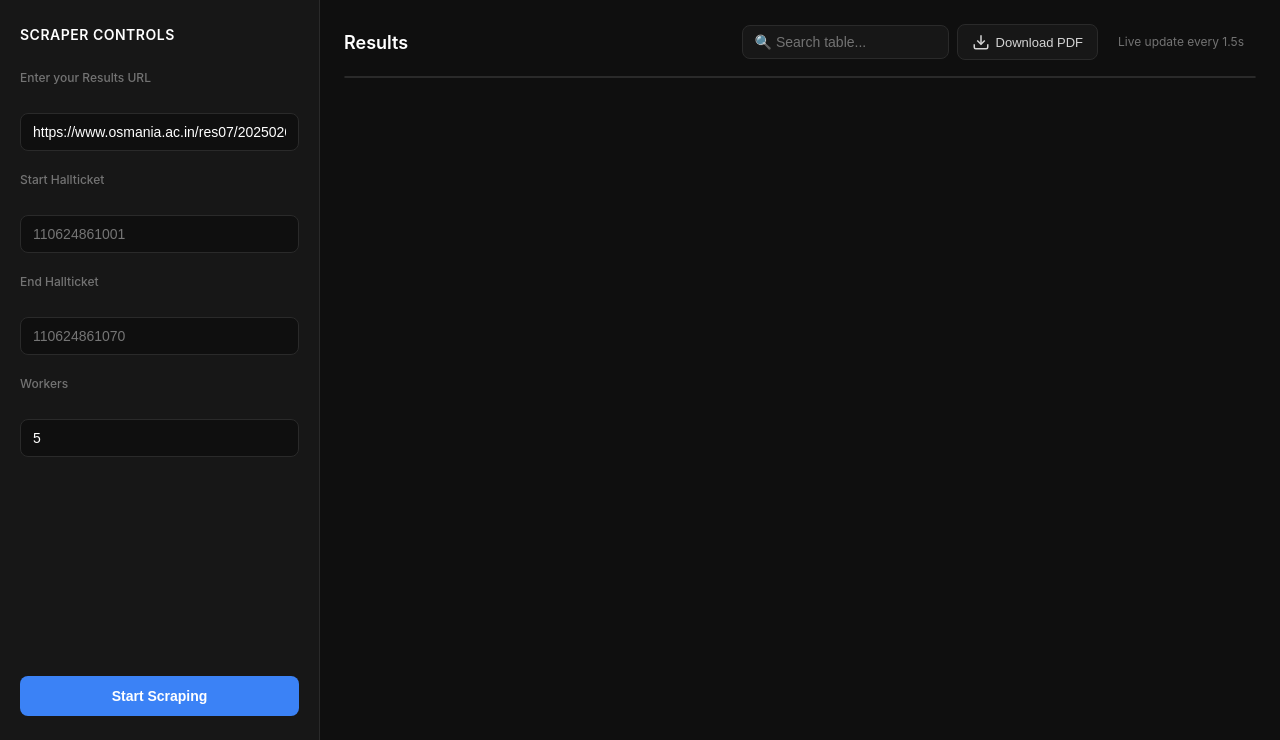
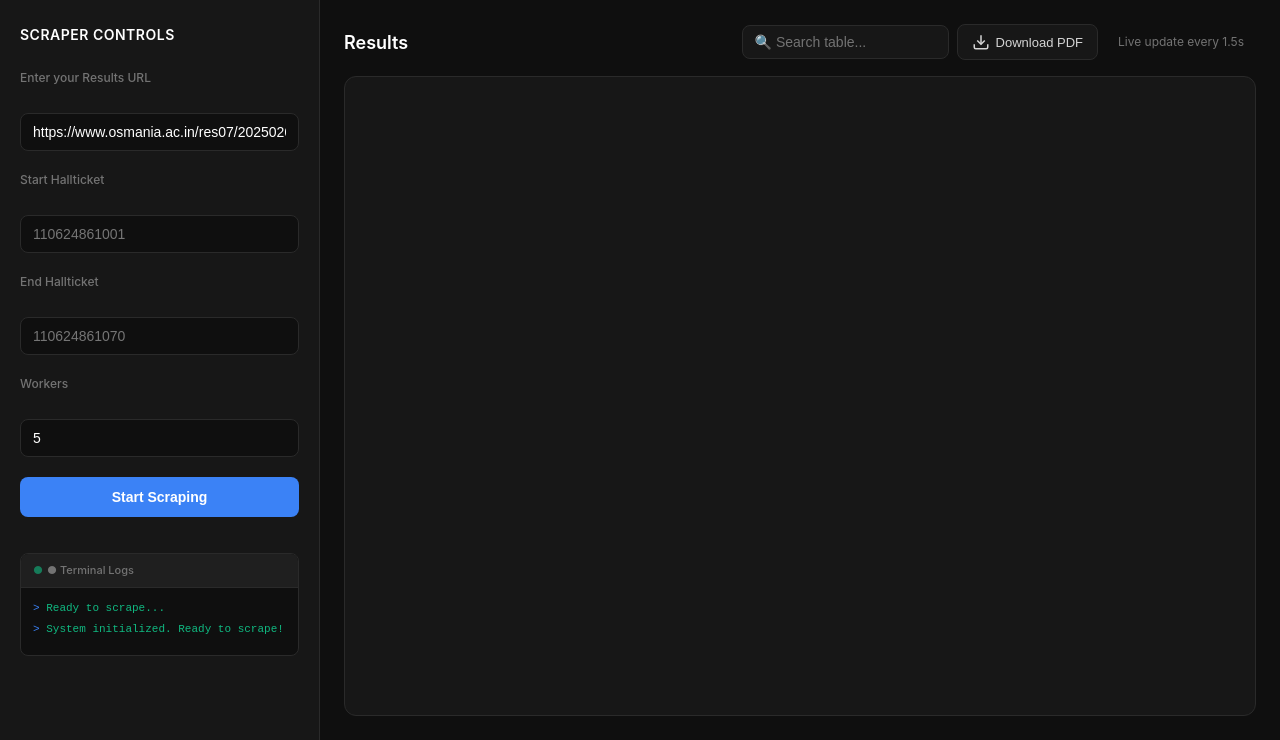
Before and after one commit to charanaerpula23-boop/ouresults_scrapper, a Flask app: page / in a window 1280 px wide. Shown: the part 60-800 px from the top of the page. Run offline with Flask 3, Linux system fonts and the light colour scheme; data that the repository does not hold is empty; some libraries are stand-ins or nearby versions.

Commit message:
Complete UI overhaul: Fixed scrollable table, added live terminal logs, improved minimalist design

```diff
--- a/app.py
+++ b/app.py
@@ -142,5 +142,10 @@ def get_results():
     return jsonify({"headers": headers, "rows": rows})
 
 
+@app.route("/logs")
+def get_logs():
+    return jsonify({"logs": logs})
+
+
 if __name__ == "__main__":
     app.run(debug=True)
--- a/static/app.js
+++ b/static/app.js
@@ -1,10 +1,34 @@
 // Store all data globally for search
 let allResultsData = { headers: [], rows: [] };
+let isScrapingActive = false;
+
+// Terminal logging
+function addTerminalLog(message) {
+  const terminalLogs = document.getElementById('terminalLogs');
+  const logLine = document.createElement('div');
+  logLine.className = 'terminal-line';
+  logLine.textContent = message;
+  terminalLogs.appendChild(logLine);
+
+  // Auto-scroll to bottom
+  terminalLogs.scrollTop = terminalLogs.scrollHeight;
+
+  // Keep only last 50 logs
+  const logs = terminalLogs.querySelectorAll('.terminal-line');
+  if (logs.length > 50) {
+    logs[0].remove();
+  }
+}
 
 function startScrape() {
+  isScrapingActive = true;
   document.getElementById("btnText").innerText = "Scraping...";
   document.getElementById("loader").classList.remove("hidden");
   document.getElementById("startBtn").disabled = true;
+
+  addTerminalLog(`Starting scraper with ${workers.value} workers...`);
+  addTerminalLog(`Range: ${start.value} to ${end.value}`);
+  addTerminalLog(`Target URL: ${url.value}`);
 
   fetch("/start", {
     method: "POST",
@@ -15,15 +39,23 @@ function startScrape() {
       end: end.value,
       workers: workers.value
     })
+  }).then(() => {
+    addTerminalLog('Scraping initiated successfully!');
+  }).catch(err => {
+    addTerminalLog(`Error: ${err.message}`);
   });
 }
 
 function renderTable(data) {
   if (!data.rows.length) return;
 
+  if (isScrapingActive) {
     document.getElementById("btnText").innerText = "Start Scraping";
     document.getElementById("loader").classList.add("hidden");
     document.getElementById("startBtn").disabled = false;
+    addTerminalLog(`Scraping completed! Total results: ${data.rows.length}`);
+    isScrapingActive = false;
+  }
 
   thead.innerHTML = `
     <tr>
@@ -38,17 +70,17 @@ function renderTable(data) {
   tbody.innerHTML = "";
 
   data.rows.forEach(r => {
-    tbody.innerHTML += `
-      <tr>
+    const row = document.createElement('tr');
+    row.innerHTML = `
       <td>${r.hallticket}</td>
       <td>${r.name}</td>
       <td>${r.father}</td>
       ${r.grades.map(g =>
-          `<td class="grade grade-${g}">${g}</td>`
+        `<td><span class="grade grade-${g}">${g}</span></td>`
       ).join("")}
-        <td class="status">${r.status}</td>
-      </tr>
+      <td><span class="status">${r.status}</span></td>
     `;
+    tbody.appendChild(row);
   });
 }
 
@@ -70,6 +102,7 @@ function searchTable() {
     );
   });
 
+  addTerminalLog(`Search: "${searchTerm}" - ${filteredRows.length} results found`);
   renderTable({ headers: allResultsData.headers, rows: filteredRows });
 }
 
@@ -79,6 +112,7 @@ document.addEventListener('DOMContentLoaded', () => {
   if (searchInput) {
     searchInput.addEventListener('input', searchTable);
   }
+  addTerminalLog('System initialized. Ready to scrape!');
 });
 
 function downloadPDF() {
@@ -87,8 +121,11 @@ function downloadPDF() {
 
   if (!resultsTable || !tbody.children.length) {
     alert('No results to download!');
+    addTerminalLog('PDF download failed: No results available');
     return;
   }
+
+  addTerminalLog('Generating PDF...');
 
   // Show loading state
   const downloadBtn = event.target.closest('.download-btn');
@@ -99,7 +136,7 @@ function downloadPDF() {
   // Use html2canvas to capture the table
   html2canvas(resultsTable, {
     scale: 2,
-    backgroundColor: '#1a1a1a',
+    backgroundColor: '#171717',
     logging: false
   }).then(canvas => {
     const imgData = canvas.toDataURL('image/png');
@@ -128,7 +165,9 @@ function downloadPDF() {
     }
 
     // Save the PDF
-    pdf.save(`OU_Results_${new Date().toISOString().split('T')[0]}.pdf`);
+    const filename = `OU_Results_${new Date().toISOString().split('T')[0]}.pdf`;
+    pdf.save(filename);
+    addTerminalLog(`PDF downloaded: ${filename}`);
 
     // Restore button
     downloadBtn.innerHTML = originalText;
@@ -136,16 +175,27 @@ function downloadPDF() {
   }).catch(error => {
     console.error('PDF generation failed:', error);
     alert('Failed to generate PDF. Please try again.');
+    addTerminalLog(`PDF generation error: ${error.message}`);
     downloadBtn.innerHTML = originalText;
     downloadBtn.disabled = false;
   });
 }
 
+let lastRowCount = 0;
+let lastLogCount = 0;
+
 setInterval(() => {
+  // Fetch results
   fetch("/results")
     .then(r => r.json())
     .then(data => {
       allResultsData = data;
+
+      // Log progress during scraping
+      if (isScrapingActive && data.rows.length > lastRowCount) {
+        addTerminalLog(`Fetched ${data.rows.length} results...`);
+        lastRowCount = data.rows.length;
+      }
 
       // Only render if search is not active
       const searchTerm = document.getElementById("searchInput")?.value;
@@ -155,4 +205,17 @@ setInterval(() => {
         searchTable(); // Re-apply search with updated data
       }
     });
+
+  // Fetch backend logs
+  fetch("/logs")
+    .then(r => r.json())
+    .then(data => {
+      if (data.logs && data.logs.length > lastLogCount) {
+        // Add new logs
+        for (let i = lastLogCount; i < data.logs.length; i++) {
+          addTerminalLog(data.logs[i]);
+        }
+        lastLogCount = data.logs.length;
+      }
+    });
 }, 1500);
--- a/static/style.css
+++ b/static/style.css
@@ -79,7 +79,7 @@ body {
 /* Sidebar */
 .sidebar {
   background: var(--panel);
-  padding: 24px 20px;
+  padding: 24px 20px 20px;
   border-right: 1px solid var(--border);
   display: flex;
   flex-direction: column;
@@ -123,7 +123,6 @@ body {
 
 /* Button */
 .sidebar button {
-  margin-top: auto;
   padding: 12px 16px;
   border-radius: var(--radius);
   border: none;
@@ -153,11 +152,80 @@ body {
   cursor: not-allowed;
 }
 
+/* Terminal */
+.terminal-container {
+  margin-top: 16px;
+  background: var(--bg);
+  border: 1px solid var(--border);
+  border-radius: var(--radius);
+  overflow: hidden;
+  display: flex;
+  flex-direction: column;
+  max-height: 200px;
+}
+
+.terminal-header {
+  background: var(--panel-hover);
+  padding: 8px 12px;
+  font-size: 11px;
+  font-weight: 500;
+  color: var(--text-muted);
+  border-bottom: 1px solid var(--border);
+  display: flex;
+  align-items: center;
+  gap: 6px;
+}
+
+.terminal-header span::before {
+  content: '●';
+  color: var(--success);
+  margin-right: 4px;
+  animation: pulse 2s ease-in-out infinite;
+}
+
+.terminal-body {
+  padding: 12px;
+  font-family: 'Courier New', monospace;
+  font-size: 11px;
+  color: var(--success);
+  overflow-y: auto;
+  flex: 1;
+  line-height: 1.6;
+}
+
+.terminal-line {
+  margin-bottom: 4px;
+  opacity: 0;
+  animation: fadeIn 0.3s ease forwards;
+}
+
+.terminal-line::before {
+  content: '> ';
+  color: var(--accent);
+}
+
+@keyframes fadeIn {
+  to {
+    opacity: 1;
+  }
+}
+
+@keyframes pulse {
+  0%, 100% {
+    opacity: 1;
+  }
+  50% {
+    opacity: 0.4;
+  }
+}
+
 /* Content */
 .content {
   padding: 24px;
-  overflow: auto;
+  overflow: hidden;
   background: var(--bg);
+  display: flex;
+  flex-direction: column;
 }
 
 .results-header {
@@ -167,6 +235,7 @@ body {
   margin-bottom: 16px;
   flex-wrap: wrap;
   gap: 12px;
+  flex-shrink: 0;
 }
 
 .header-controls {
@@ -232,12 +301,19 @@ body {
 }
 
 /* Table */
-.table-container {
+.table-wrapper {
+  flex: 1;
+  overflow: hidden;
   background: var(--panel);
   border: 1px solid var(--border);
   border-radius: var(--radius-lg);
-  overflow: hidden;
-  max-height: calc(100vh - 180px);
+  display: flex;
+  flex-direction: column;
+}
+
+.table-scroll {
+  overflow: auto;
+  flex: 1;
 }
 
 table {
@@ -259,6 +335,7 @@ th {
   top: 0;
   z-index: 10;
   text-align: left;
+  white-space: nowrap;
 }
 
 td {
@@ -271,7 +348,7 @@ td {
 }
 
 /* Clean row styling */
-tr:hover td {
+tbody tr:hover td {
   background: var(--panel-hover);
   cursor: pointer;
 }
--- a/templates/index.html
+++ b/templates/index.html
@@ -40,6 +40,16 @@
       <span id="btnText">Start Scraping</span>
       <span id="loader" class="loader hidden"></span>
     </button>
+
+    <!-- Terminal Logs -->
+    <div class="terminal-container">
+      <div class="terminal-header">
+        <span>● Terminal Logs</span>
+      </div>
+      <div class="terminal-body" id="terminalLogs">
+        <div class="terminal-line">Ready to scrape...</div>
+      </div>
+    </div>
   </aside>
 
   <!-- Results -->
@@ -60,11 +70,13 @@
       </div>
     </div>
 
-    <div class="table-container" id="resultsTable">
-      <table>
-        <thead id="thead"></thead>
-        <tbody id="tbody"></tbody>
-      </table>
+    <div class="table-wrapper" id="resultsTable">
+      <div class="table-scroll">
+        <table>
+          <thead id="thead"></thead>
+          <tbody id="tbody"></tbody>
+        </table>
+      </div>
     </div>
   </main>
 
```
Lines whose indentation alone changed are shown as unchanged.
